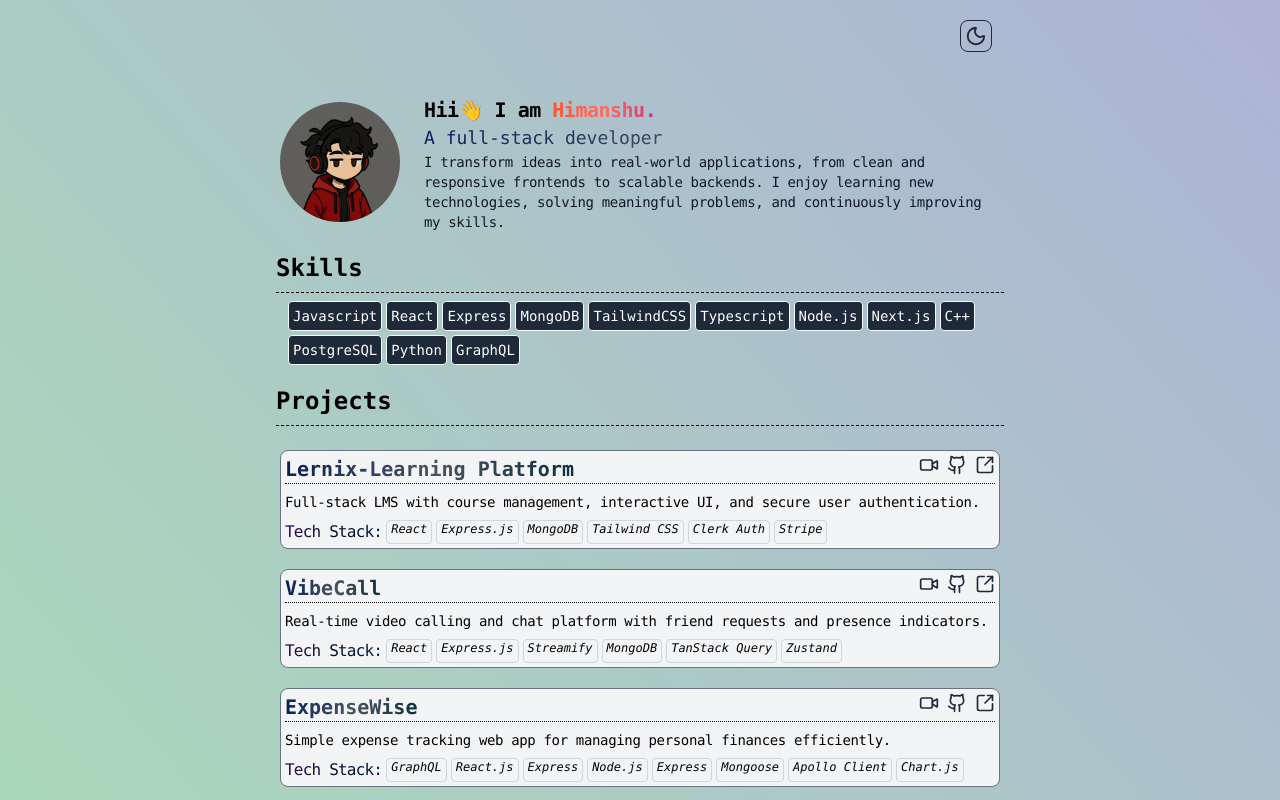
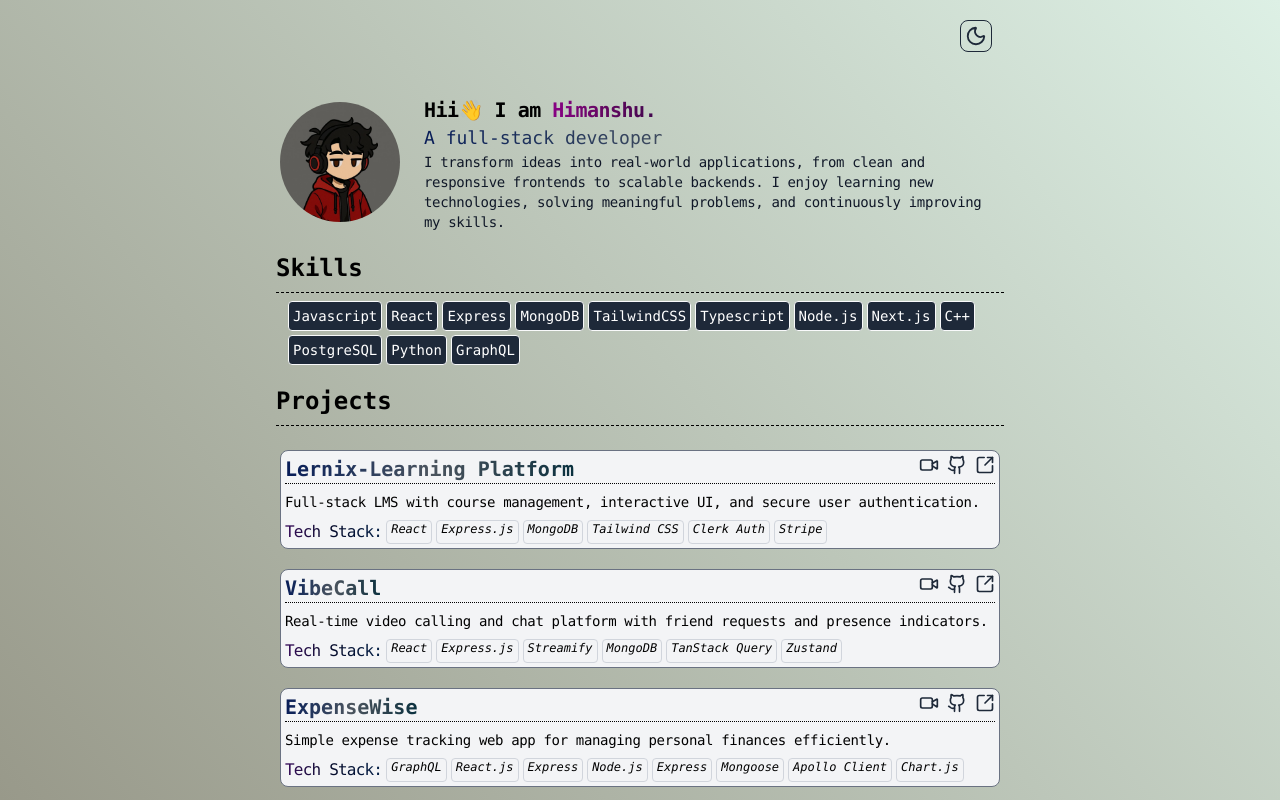
Before and after one commit to himanshur4/portfolio-v1, a React (Vite) app: page / in a window 1280 px wide. Shown: the top 800 px of the page. Built offline with nearby package versions, Linux system fonts and the light colour scheme.

Commit message:
fix: update background gradient colors in App and Hero components for improved aesthetics

```diff
--- a/src/App.jsx
+++ b/src/App.jsx
@@ -2,7 +2,7 @@ import Home from './pages/Home'
 
 const App = () => {
   return (
-    <div className='flex justify-center min-h-screen dark:bg-gradient-to-br dark:from-[#000000] dark:to-[rgb(2,52,12)] bg-gradient-to-bl from-[#aeb3d6] to-[#a8e2af] font-mono font-medium'>
+    <div className='flex justify-center min-h-screen dark:bg-gradient-to-br dark:from-[#000000] dark:to-[rgb(6,78,20)] bg-gradient-to-bl from-[#ddf0e5] to-[#858171] font-mono font-medium'>
       <Home/>
     </div>
   )
--- a/src/components/Hero.jsx
+++ b/src/components/Hero.jsx
@@ -5,7 +5,7 @@ const Hero = () => {
       <div className="flex flex-col items-start md:items-center md:gap-4 md:flex-row gap-2">
         <img src="/pfp13.jpg" className='w-15 sm:w-17 md:w-28 lg:w-30 rounded-full ml-2' alt="profilePic" />
         <div className="flex-col mt-1">
-          <h1 className='text-xl tracking-tight font-semibold ml-2'>Hii👋 I am <span className='bg-clip-text text-transparent bg-gradient-to-r from-[#FF512F] via-[#FF6F5E] to-[#DD2476]'>Himanshu.</span></h1>
+          <h1 className='text-xl tracking-tight font-semibold ml-2'>Hii👋 I am <span className='bg-clip-text text-transparent bg-gradient-to-r from-[#880184] via-[#640761] to-[#41064d] dark:from-[#f46e87] dark:via-[#f17d82] dark:to-[#e53cb2]'>Himanshu.</span></h1>
           <h3 className='text-lg bg-clip-text text-transparent bg-gradient-to-r dark:from-[#A1C2D4] dark:via-[#BAC8A3] dark:to-[#F1F2B5] from-[#081c58] via-[#4B545E] to-[#09313f] ml-2'>A full-stack developer</h3>
           <p className='text-sm tracking-tight sm:text-sm text-gray-900 dark:text-gray-300 mr-3 ml-2'>I transform ideas into real-world applications, from clean and responsive frontends to scalable backends. I enjoy learning new technologies, solving meaningful problems, and continuously improving my skills.</p>
           </div>
```
